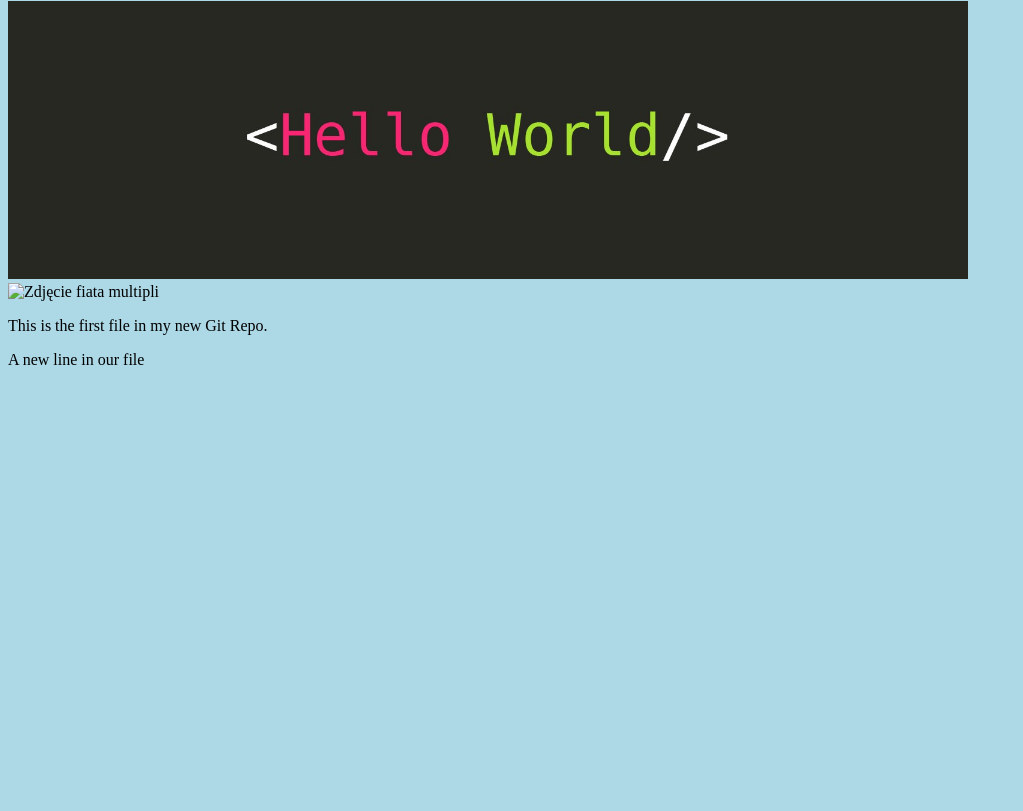
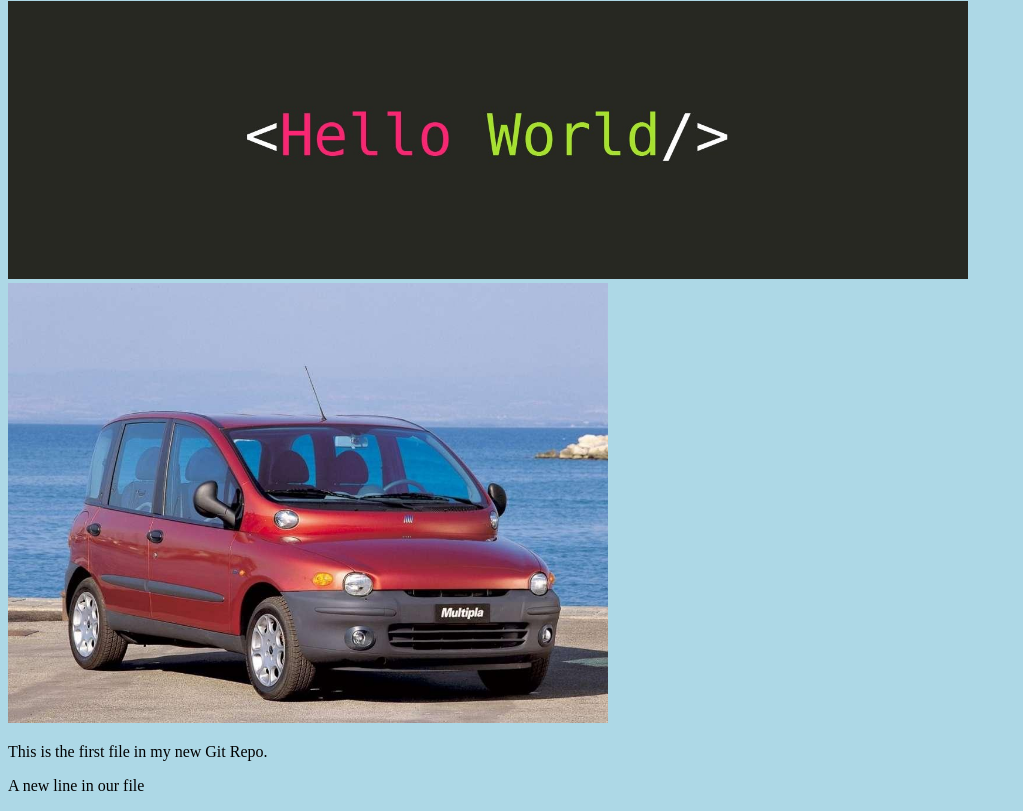
Before and after one commit to Buszini/w3git, a plain HTML site: page index.html in a window 1280 px wide. Shown: the part 79-890 px from the top of the page, without its empty margins (0-1023 px from the left). Before the commit the page ends 800 px from the top, so only its background shows below. Drawn offline with Linux system fonts and the light colour scheme.

Commit message:
jpeg image turned into jpg

```diff
--- a/index.html
+++ b/index.html
@@ -8,7 +8,7 @@
 
 <h1>Hello world!</h1>
 <div><img src="hello-world.jpeg" alt="Hello World image" style="width:100%;max-width:960px"></div>
-<div><img src="fiat-multipla.jpeg" alt="Zdjęcie fiata multipli" style="width:100%;max-width:600px"></div>
+<div><img src="fiat-multipla.jpg" alt="Zdjęcie fiata multipli" style="width:100%;max-width:600px"></div>
 <p>This is the first file in my new Git Repo.</p>
 <p>A new line in our file</p>
 
```
